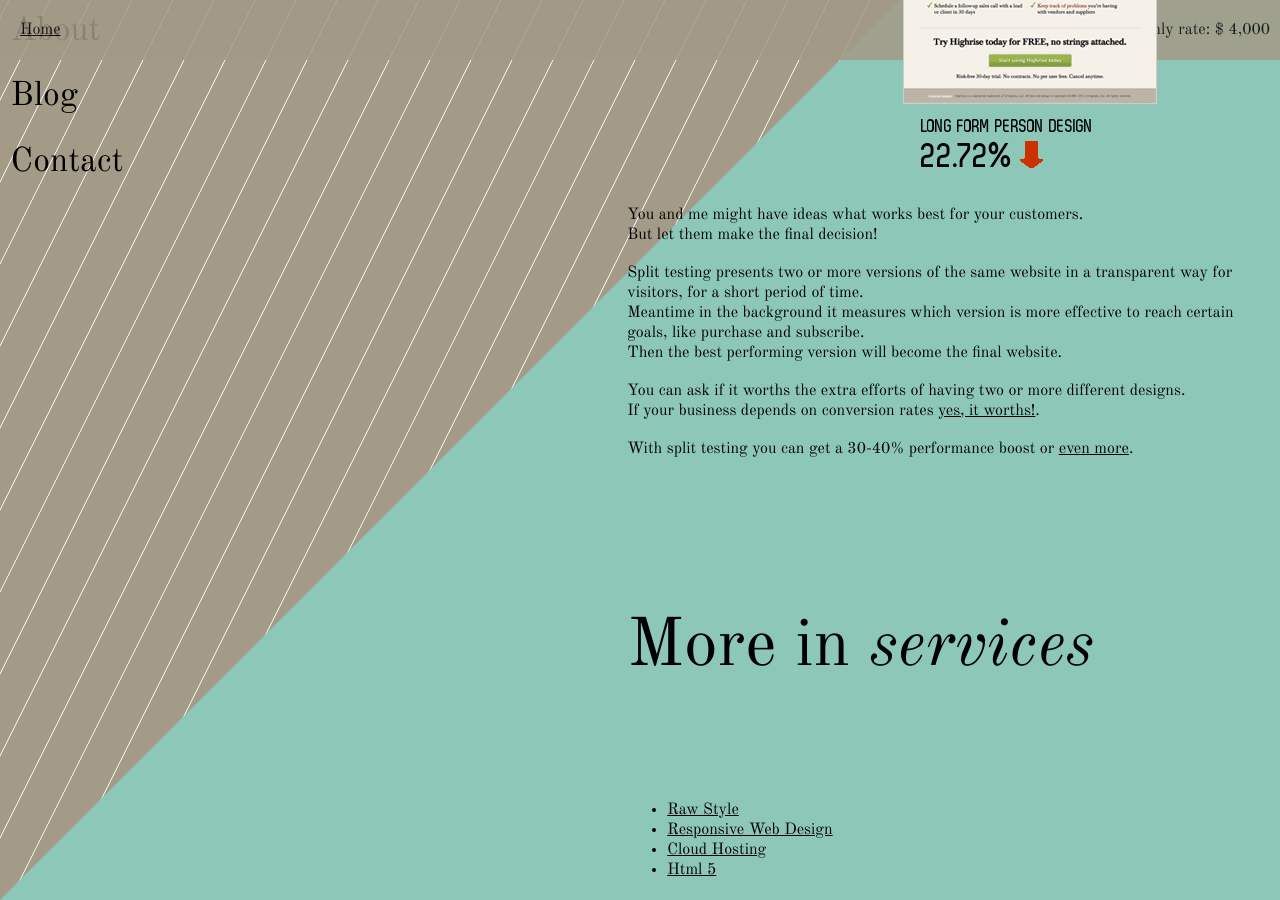
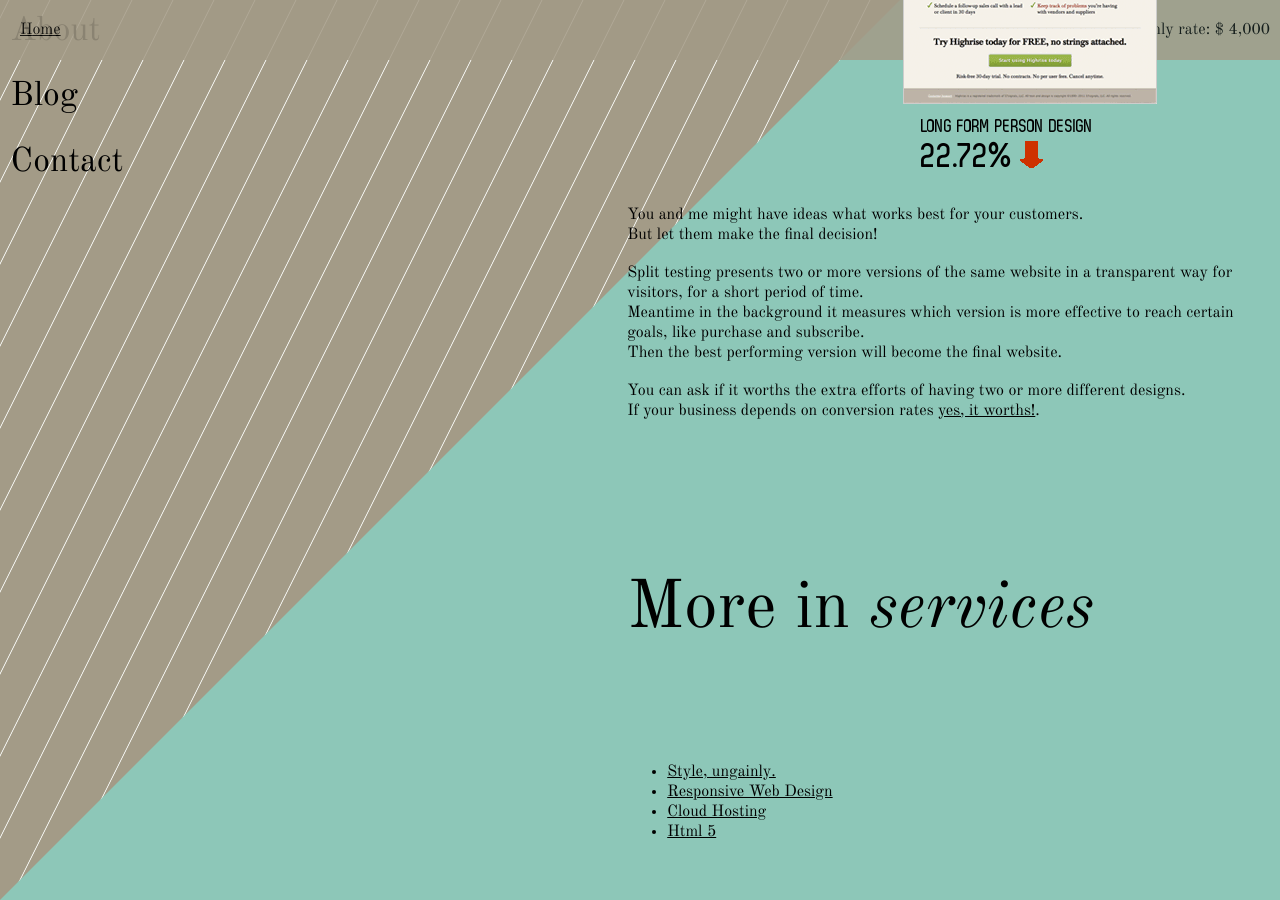
Before and after one commit to metamn/ungainlyy, a Jekyll site: the page built from _posts/2011-09-12-split-testing.html, in a window 1280 px wide and 900 px high, scrolled down 967 px. Built offline with Jekyll 4.4.1, drawn with Linux system fonts in a browser that asks for light colours; nearby versions of some CDN libraries.

Commit message:
Copy fixes

```diff
--- a/_posts/2011-09-12-split-testing.html
+++ b/_posts/2011-09-12-split-testing.html
@@ -26,11 +26,7 @@
 <p>
   You can ask if it worths the extra efforts of having two or more different designs.
   <br/>
-  If your business depends on conversion rates <a title="I want an ungainly website with split testing" href="mailto:csongor.bartus@gmail.com?Subject=I want an ungainly website with split testing">
+  If your business depends on conversion rates
+  <a title="Split testing at 37Signals" href="http://37signals.com/svn/posts/2991-behind-the-scenes-ab-testing-part-3-final">
   yes, it worths!</a>.
 </p>
-
-<p>
-  With split testing you can get a 30-40% performance boost or
-  <a title="Split testing at 37Signals" href="http://37signals.com/svn/posts/2991-behind-the-scenes-ab-testing-part-3-final">even more</a>.
-</p>
--- a/_posts/2011-09-13-raw-style.html
+++ b/_posts/2011-09-13-ungainly-style.html
@@ -1,5 +1,6 @@
 ---
 layout: post
+title: Style, ungainly.
 categories:
   - services
 ---
@@ -19,6 +20,6 @@
 </p>
 
 <p>
-  <a title="Yes! Give me that ungainly website" href="mailto:csongor.bartus@gmail.com?Subject=Yes! Give me that ungainly website">
+  <a title="Yes! Give me that ungainly website" href="mailto:bartus.csongor@gmail.com?Subject=Yes! Give me that ungainly website">
   Yes! Give me that ungainly website</a>
 </p>
```
Also changed, not shown: other parts of _posts/2011-09-13-ungainly-style.html (+1 -1 lines), 13 other files.
